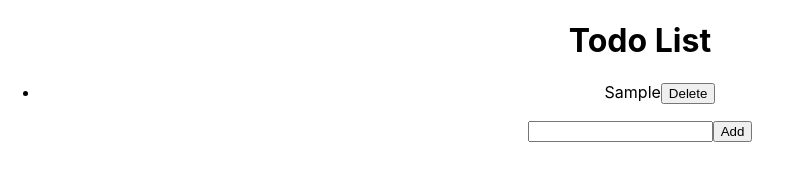
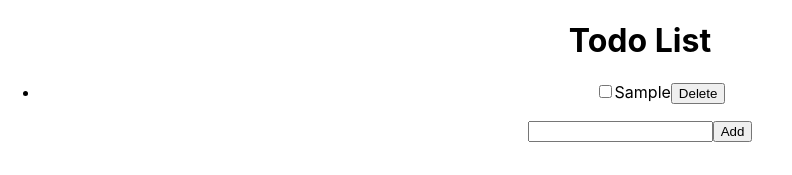
Before and after one commit to YANGSEOKWOO/TodoList, a React (Create React App) app: page / in a window 1280 px wide. Both pictures are taken after typing "Sample" into the empty fields and a click on the button "Add". Shown: the top 175 px of the page, without its empty margins (0-792 px from the left). Built offline with nearby package versions, Linux system fonts and the light colour scheme.

Commit message:
Check Box 추가

```diff
--- a/src/Todo.js
+++ b/src/Todo.js
@@ -4,7 +4,7 @@ function Todo() {
   const [items, setItems] = useState([]);
 
   function addItem(text) {
-    setItems([...items, { text }]);
+    setItems([...items, { text, completed: false }]);
   }
 
   function handleSubmit(e) {
@@ -14,6 +14,12 @@ function Todo() {
       addItem(text);
       e.target.elements.newItem.value = '';
     }
+  }
+
+  function toggleComplete(index) {
+    const newItems = [...items];
+    newItems[index].completed = !newItems[index].completed;
+    setItems(newItems);
   }
 
   function deleteItem(index) {
@@ -28,6 +34,11 @@ function Todo() {
       <ul>
         {items.map((item, index) => (
           <li key={index}>
+            <input
+              type="checkbox"
+              checked={item.completed}
+              onChange={() => toggleComplete(index)}
+            />
             {item.text}
             <button onClick={() => deleteItem(index)}>Delete</button>
           </li>
```
